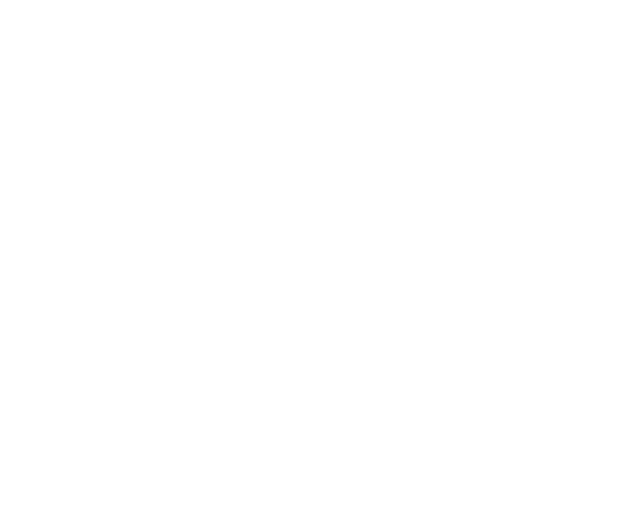
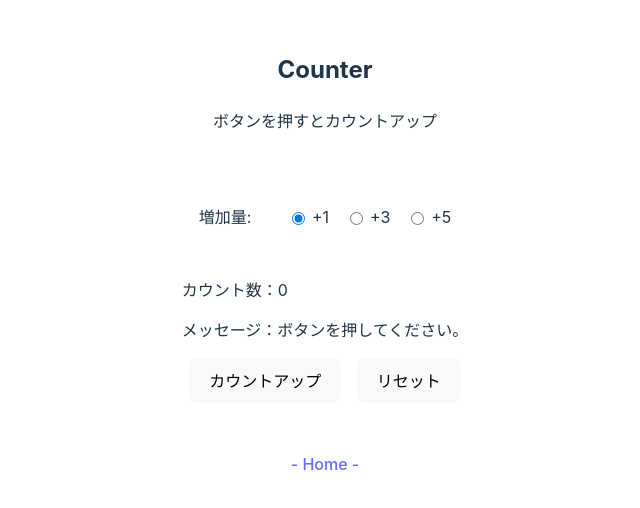
Before and after one commit to TakumiUemoto/react-1m-learning, a React (Vite) app: page /counter-sample in a window 1280 px wide. Before the commit this address had no page. Shown: the part 146-654 px from the top of the page, without its empty margins (315-955 px from the left). Built offline with nearby package versions, Linux system fonts and the light colour scheme.

Commit message:
feat: 1_counter_sample

```diff
--- a/src/App.tsx
+++ b/src/App.tsx
@@ -43,7 +43,9 @@ function App() {
 						textAlign: 'left'
 					}}
 				>
-					{/* Add page Link */}
+					<li>
+						<Link to="/counter-sample">/counter-sample</Link>
+					</li>
 					<li>
 						<Link to="/users-sample">/users-sample</Link>
 					</li>
--- a/src/components/routing/AppRoutes.tsx
+++ b/src/components/routing/AppRoutes.tsx
@@ -3,6 +3,7 @@ import App from '../../App'
 import Counter from '../../features/Counter'
 import Users from '../../features/2_users'
 import UsersSample from '../../features/2_users_sample'
+import CounterSample from '../../features/1_counter_sample'
 
 const AppRoutes = () => {
 	return (
@@ -10,6 +11,7 @@ const AppRoutes = () => {
 			<Routes>
 				<Route path="/" element={<App />} />
 				<Route path="/counter" element={<Counter />} />
+				<Route path="/counter-sample" element={<CounterSample />} />
 				<Route path="/users" element={<Users />} />
 				<Route path="/users-sample" element={<UsersSample />} />
 			</Routes>
--- /dev/null
+++ b/src/features/1_counter_sample/components/RadioButton/index.tsx
@@ -0,0 +1,28 @@
+/**
+ * ラジオボタンのコンポーネント
+ */
+
+type Props = React.InputHTMLAttributes<HTMLInputElement> & {
+	label: string
+}
+
+const RadioButtonSample: React.FC<Props> = ({ label, value, ...rest }) => {
+	const id = `radio-${value}`
+
+	return (
+		<label
+			htmlFor={id}
+			className="radio-button"
+			style={{
+				display: 'flex',
+				alignItems: 'center',
+				gap: '0.25rem'
+			}}
+		>
+			<input id={id} type="radio" className="radio-button__input" {...rest} />
+			<span className="radio-button__label">{label}</span>
+		</label>
+	)
+}
+
+export default RadioButtonSample
--- /dev/null
+++ b/src/features/1_counter_sample/index.tsx
@@ -0,0 +1,135 @@
+import { useState } from 'react'
+import { Link } from 'react-router-dom'
+import RadioButton from './components/RadioButton'
+
+/**
+ * カウンターアプリを表示するページ
+ */
+
+type CounterMessageType = 'even' | 'odd' | 'reset' | 'initial'
+type RadioOption = {
+	value: number
+}
+
+// メッセージの情報
+const messageInfo: Record<CounterMessageType, string> = {
+	even: '偶数です。',
+	odd: '奇数です。',
+	reset: 'リセットされました。',
+	initial: 'ボタンを押してください。'
+}
+// ラジオボタンの情報
+const radioInfo: RadioOption[] = [
+	{
+		value: 1
+	},
+	{
+		value: 3
+	},
+	{
+		value: 5
+	}
+]
+
+function CounterSample(): JSX.Element {
+	// 状態管理
+	const [count, setCount] = useState<number>(0)
+	const [messageKey, setMessageKey] = useState<CounterMessageType>('initial')
+	const [selectedValue, setSelectedValue] = useState<number>(1)
+
+	// カウントボタンクリック時の処理
+	const incrementCounter = () => {
+		const updatedCount = count + selectedValue
+		setCount(updatedCount)
+		setMessageKey(updatedCount % 2 === 0 ? 'even' : 'odd')
+	}
+	// カウンターをリセット
+	const resetCounter = () => {
+		setCount(0)
+		setMessageKey('reset')
+	}
+	// ラジオボタンの選択変更時の処理
+	const handleRadioValueChange = (value: number) => {
+		setSelectedValue(value)
+		resetCounter()
+	}
+
+	return (
+		<>
+			<h2>Counter</h2>
+
+			<div>
+				{/* UI */}
+				<h4>ボタンを押すとカウントアップ</h4>
+
+				<div
+					className="counter-container"
+					style={{
+						border: '1px solid white',
+						padding: '1rem'
+					}}
+				>
+					<div
+						className="radio-button-container"
+						style={{
+							display: 'flex',
+							alignItems: 'center',
+							justifyContent: 'space-between',
+							border: '1px solid white',
+							padding: '1rem',
+							gap: '1rem'
+						}}
+					>
+						<p>増加量: </p>
+						<div
+							className="radio-button-list"
+							style={{
+								display: 'flex',
+								gap: '1rem'
+							}}
+						>
+							{radioInfo.map((m, i) => {
+								return (
+									<RadioButton
+										key={`${m.value}-${i}`}
+										label={`+${m.value}`}
+										value={m.value}
+										checked={selectedValue === m.value}
+										onChange={() => handleRadioValueChange(m.value)}
+									/>
+								)
+							})}
+						</div>
+					</div>
+
+					<div
+						className="counter-message-container"
+						style={{
+							textAlign: 'left'
+						}}
+					>
+						<p>カウント数：{count}</p>
+						<p>メッセージ：{messageInfo[messageKey]}</p>
+					</div>
+
+					<div
+						style={{
+							display: 'flex',
+							justifyContent: 'space-evenly',
+							gap: '0.5rem'
+						}}
+					>
+						<button onClick={incrementCounter}>カウントアップ</button>
+						<button onClick={() => resetCounter()}>リセット</button>
+					</div>
+				</div>
+			</div>
+
+			<div style={{ marginTop: '2rem' }}>
+				<Link to="/">- Home -</Link>
+			</div>
+		</>
+	)
+}
+
+export default CounterSample
--- a/src/features/2_users_sample/index.tsx
+++ b/src/features/2_users_sample/index.tsx
@@ -58,7 +58,9 @@ function UsersSample(): JSX.Element {
 			<h2>ユーザーリスト</h2>
 			<UserListTableSample tableData={userListData} />
 
-			<Link to="/">- Home -</Link>
+			<div style={{ marginTop: '2rem' }}>
+				<Link to="/">- Home -</Link>
+			</div>
 		</>
 	)
 }
```
